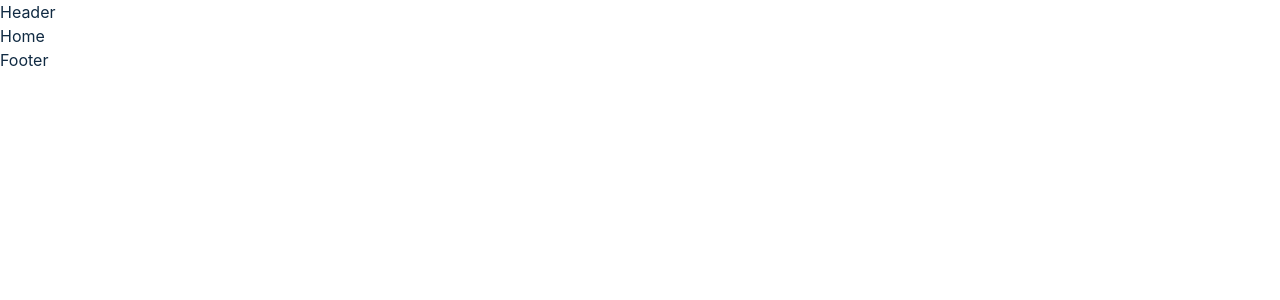
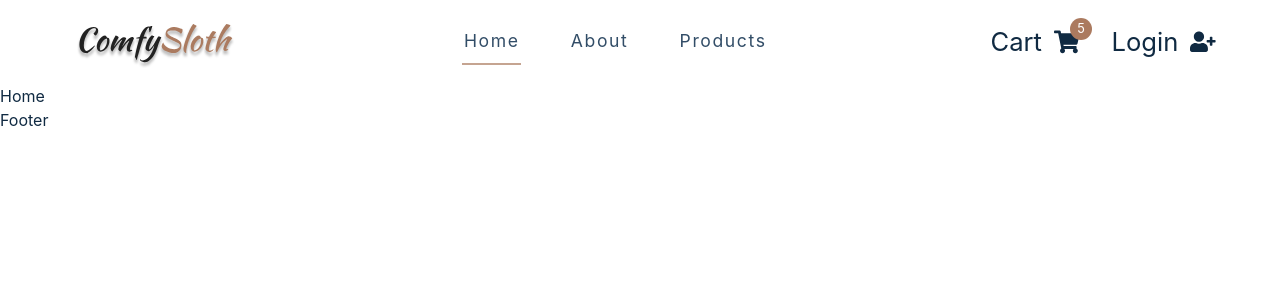
Before and after one commit to Fekry-Ahmed/Comfy-sloth, a React (Create React App) app: page / in a window 1280 px wide. Shown: the top 300 px of the page. Built offline with nearby package versions, Linux system fonts and the light colour scheme.

Commit message:
add the header

```diff
--- a/src/components/Header.js
+++ b/src/components/Header.js
@@ -1,7 +1,47 @@
 import React from 'react';
+import { NavLink, Link } from 'react-router-dom';
+import { FaShoppingCart, FaUserMinus, FaUserPlus } from 'react-icons/fa';
+
+import logo from '../assets/logo.svg';
+import classes from './Header.module.css';
+import { links } from '../utils/constants';
 
 const Header = () => {
-  return <div>Header</div>;
+  return (
+    <header>
+      <div className={`container ${classes.header__container}`}>
+        <Link to="/" className={classes.logo}>
+          <img src={logo} alt="logo" className={classes.logo__img} />
+        </Link>
+        <nav className={classes.nav}>
+          <ul className={classes.nav__list}>
+            {links.map((link) => (
+              <li key={link.id}>
+                <NavLink
+                  to={link.url}
+                  className={({ isActive }) =>
+                    `${isActive ? classes.active : ''} ${classes.nav__link}`
+                  }
+                >
+                  {link.text}
+                </NavLink>
+              </li>
+            ))}
+          </ul>
+        </nav>
+        <div className={classes.actions}>
+          <Link to="/cart" className={classes.cart} data-count={5}>
+            <span>cart</span>
+            <FaShoppingCart></FaShoppingCart>
+          </Link>
+          <div className={classes.login}>
+            <span>login</span>
+            <FaUserPlus></FaUserPlus>
+          </div>
+        </div>
+      </div>
+    </header>
+  );
 };
 
 export default Header;
--- /dev/null
+++ b/src/components/Header.module.css
@@ -0,0 +1,76 @@
+.header__container {
+  display: flex;
+  justify-content: space-between;
+  align-items: center;
+  padding: 1rem 0;
+}
+
+.logo {
+  display: flex;
+  align-items: center;
+}
+
+.logo__img {
+  width: 11rem;
+  height: 100%;
+}
+
+.nav__list {
+  display: flex;
+  justify-content: space-between;
+  gap: 3rem;
+}
+
+.nav__link {
+  padding: 0.7rem 0.1rem;
+  font-size: 1.1rem;
+  color: var(--clr-grey-3);
+  text-transform: capitalize;
+  letter-spacing: var(--spacing);
+  position: relative;
+}
+
+.nav__link:hover,
+.nav__link.active {
+  border-bottom: 2px solid var(--clr-primary-7);
+}
+
+.actions {
+  display: flex;
+  gap: 2rem;
+}
+
+.actions > * {
+  display: flex;
+  align-items: center;
+  gap: 0.75rem;
+  font-size: 1.6rem;
+  text-transform: capitalize;
+}
+
+.cart {
+  color: var(--clr-grey-1);
+  position: relative;
+}
+
+.cart::after {
+  content: attr(data-count);
+  position: absolute;
+  top: -5px;
+  right: -0.8rem;
+  color: var(--clr-white);
+  background-color: var(--clr-primary-5);
+  font-size: 0.8rem;
+  padding: 0.7rem;
+  border-radius: 50%;
+  width: 1rem;
+  height: 1rem;
+
+  display: flex;
+  justify-content: center;
+  align-items: center;
+}
+
+.login {
+  cursor: pointer;
+}
--- a/src/index.css
+++ b/src/index.css
@@ -136,7 +136,8 @@ p {
 .section {
   padding: 5rem 0;
 }
-.section-center {
+
+.container {
   width: 90vw;
   margin: 0 auto;
   max-width: var(--max-width);
```
